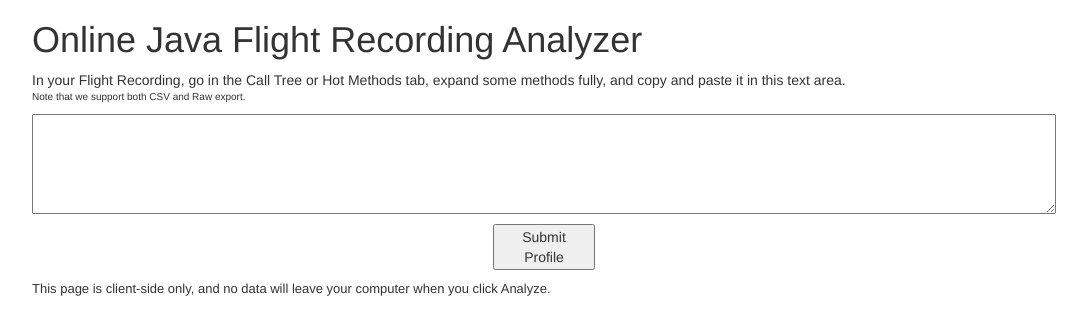
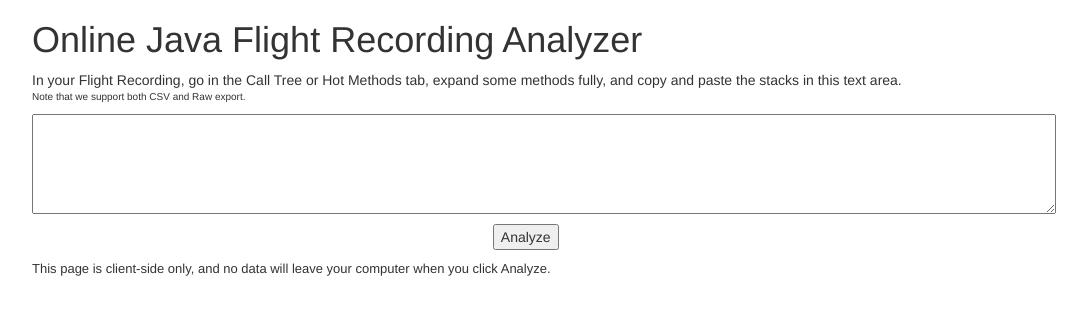
Before and after one commit to champialex/champialex.github.io, a Jekyll site: the page flightrecording-analyzer/index.html, which Jekyll copies as it is, in a window 1280 px wide. Shown: the top 335 px of the page, without its empty margins (96-1183 px from the left). Built offline with Jekyll 4.4.1, drawn with Linux system fonts in a browser that asks for light colours; nearby versions of some CDN libraries.

Commit message:
Fix typos

```diff
--- a/flightrecording-analyzer/index.html
+++ b/flightrecording-analyzer/index.html
@@ -311,12 +311,12 @@ $(document).ready(function() {
         <h1>Online Java Flight Recording Analyzer</h1>
         <p>
             In your Flight Recording, go in the Call Tree or Hot Methods tab, expand
-            some methods fully, and copy and paste it in this text area.<br>
+            some methods fully, and copy and paste the stacks in this text area.<br>
             <font size="-2">Note that we support both CSV and Raw export.</font>
         </p>
         <textarea id="csv" name="CSVFlightRecording" form="csv"></textarea>
         <br>
-        <button type="submit" id="submitcsv">Submit Profile</button>
+        <button type="submit" id="submitcsv">Analyze</button>
         <p><font size="-1">This page is client-side only, and no data will leave your computer when you click Analyze.</font></p>
     </div>
     <div class="analyze">
```
